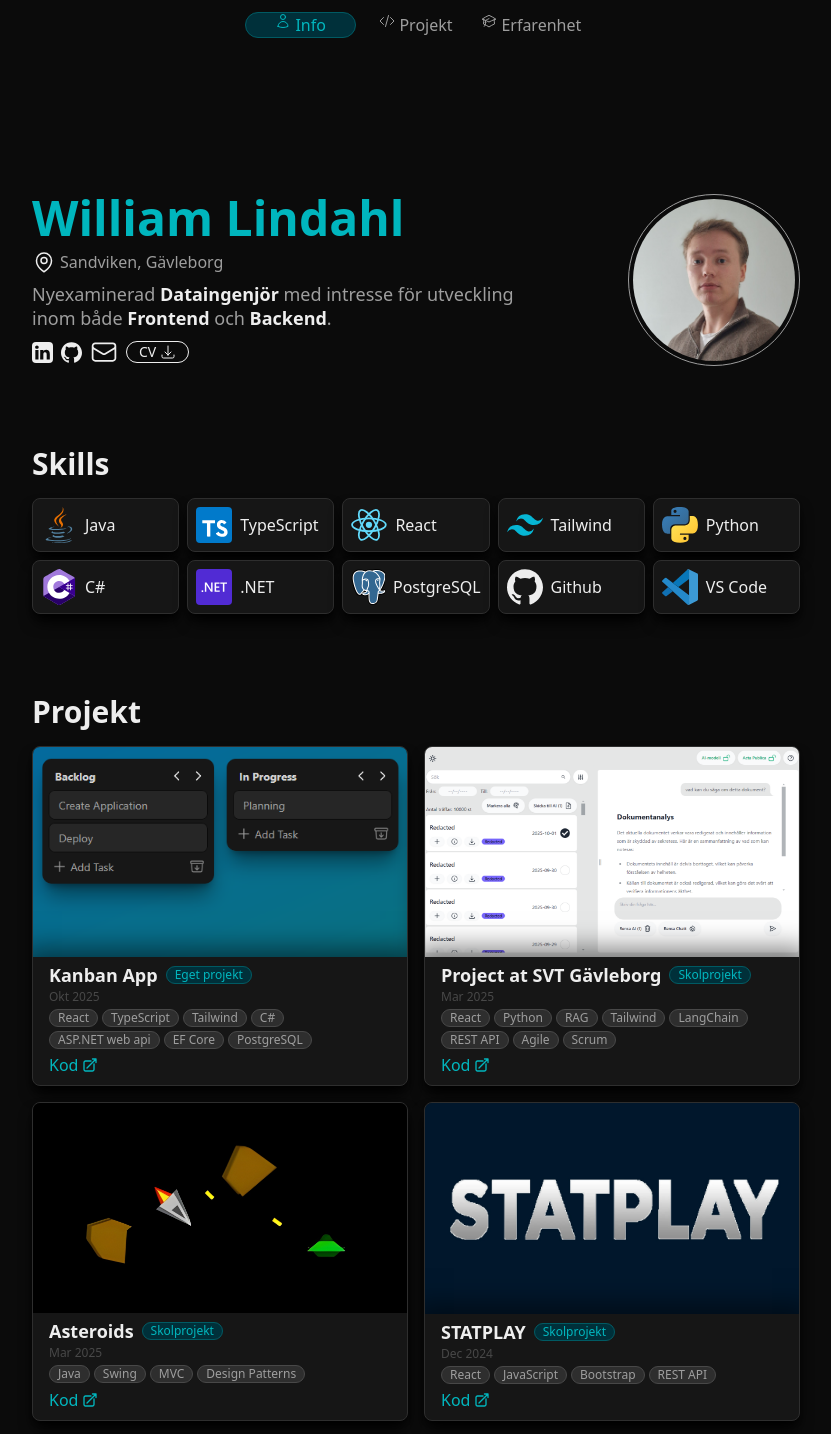
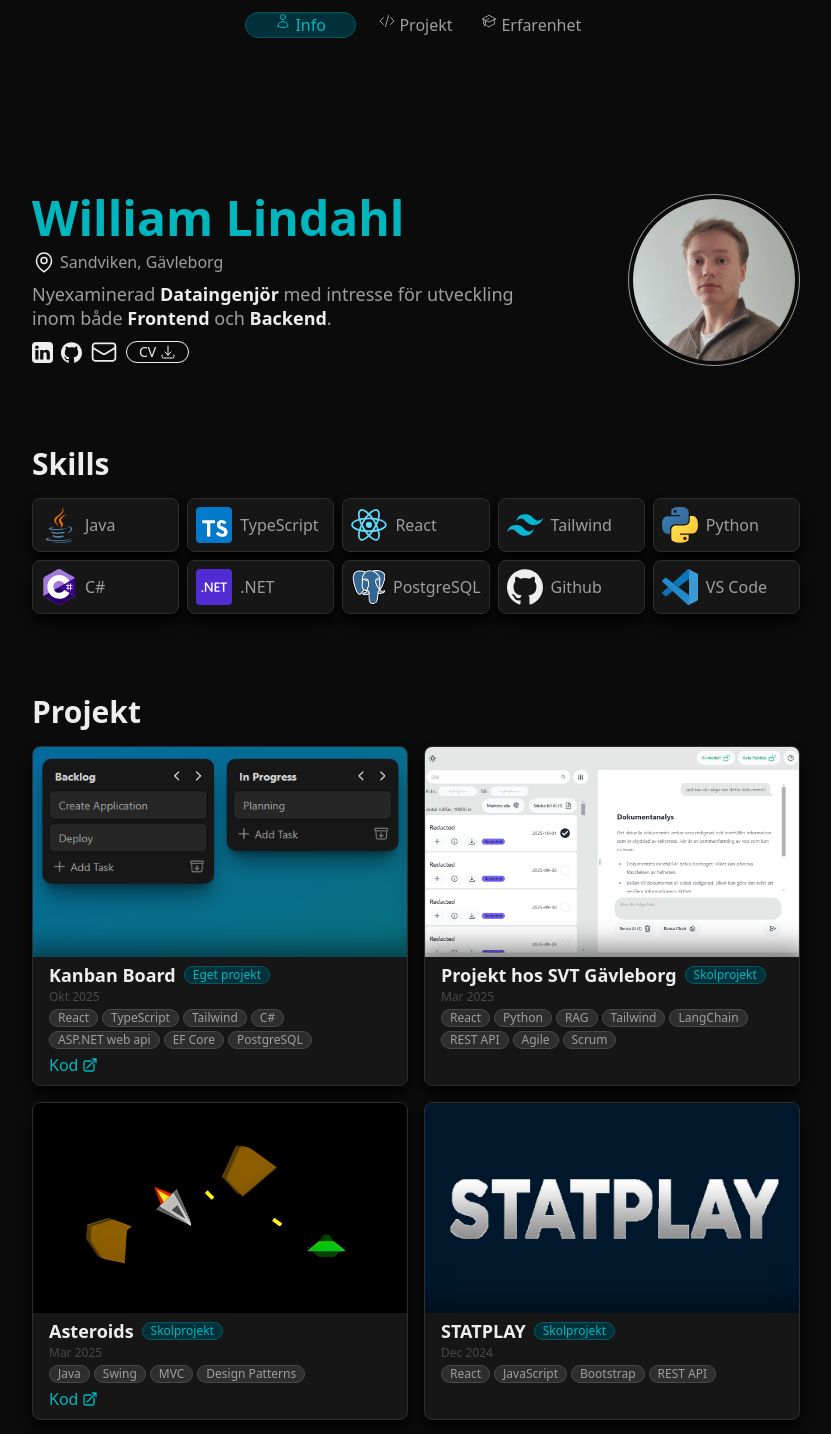
Before and after one commit to Williamlindahl03/portfolio, a React (Vite) app in the folder william-lindahl-portfolio/: page / in a window 1280 px wide. Shown: the top 1434 px of the page, without its empty margins (224-1055 px from the left). Built offline with nearby package versions, Linux system fonts and the light colour scheme.

Commit message:
added demo video for kanban

```diff
--- a/william-lindahl-portfolio/src/projects/ProjectDemoModal.tsx
+++ b/william-lindahl-portfolio/src/projects/ProjectDemoModal.tsx
@@ -27,10 +27,13 @@
 
                     <p className="text-muted max-w-[90%] leading-5">{description}</p>
                     <TagList listOfTags={listOfTags} />
-                    <video className="w-full" controls>
-                        <source src={video} type="video/mp4" />
-                        Your browser does not support the video tag.
-                    </video>
+                    <div className="overflow-hidden rounded-md border border-bgTertiary">
+                        <video className="w-full" controls>
+                            <source src={video} type="video/mp4" />
+                            Your browser does not support the video tag.
+                        </video>
+                    </div>
+
 
 
                 </div>
--- a/william-lindahl-portfolio/src/projects/ProjectList.tsx
+++ b/william-lindahl-portfolio/src/projects/ProjectList.tsx
@@ -2,6 +2,7 @@
 import AsteroidsImage from "../assets/Asteroids.jpg";
 import AsteroidDemo from "../assets/AsteroidsDemo.mp4";
 import KanbanImage from "../assets/KanbanApp.png";
+import KanbanVideo from "../assets/KanbanDemo.mp4";
 import SVTImage from "../assets/SVTApp.png";
 import SVTVideo from "/SVTAppDemo.mp4";
 import StatplayImage from "../assets/Statplay.jpg";
@@ -15,22 +16,23 @@
     <div className='w-full grid grid-cols-[repeat(auto-fit,minmax(250px,1fr))] gap-4 m-auto'>
       <ProjectCard
           image={KanbanImage}
-          name={"Kanban App"}
+          video={KanbanVideo}
+          name={"Kanban Board"}
           type="Eget projekt"
           time="Okt 2025"
-          description={"A project management application where you can create kanban boards"}
+          description={"En applikation för att skapa och hantera kanban boards, stark inspirad av trello"}
           listOfTags={["React", "TypeScript", "Tailwind", "C#", "ASP.NET web api", "EF Core", "PostgreSQL"]}
           linkToCode={"https://github.com/Williamlindahl03"}
           linkToDemo={""}/>
       <ProjectCard
           image={SVTImage}
           video={SVTVideo}
-          name={"Project at SVT Gävleborg"}
+          name={"Projekt hos SVT Gävleborg"}
           type="Skolprojekt"
           time="Mar 2025"
           description={"Application for asking questions about legal documents from Acta Publica using OpenAI and RAG"}
           listOfTags={["React", "Python", "RAG", "Tailwind",  "LangChain", "REST API", "Agile", "Scrum"]}
-          linkToCode={"https://github.com/Williamlindahl03"}
+          linkToCode={""}
           linkToDemo={""}/>
       <ProjectCard
           image={AsteroidsImage}
@@ -38,7 +40,7 @@
           name={"Asteroids"}
           type="Skolprojekt"
           time="Mar 2025"
-          description={"Asteroids game with focus on using relevant design patterns"}
+          description={"Asteroids spel utvecklat i Java med Swing och fokus på implementering av relevanta design patterns, samt MVC arkitektur."}
           listOfTags={["Java", "Swing", "MVC", "Design Patterns"]}
           linkToCode={"https://github.com/Williamlindahl03"}
           linkToDemo={""}/>
@@ -50,7 +52,7 @@
           time="Dec 2024"
           description={"Hemsida med Sportstatistik från everysports API"}
           listOfTags={["React", "JavaScript", "Bootstrap", "REST API"]}
-          linkToCode={"https://github.com/Williamlindahl03"}
+          linkToCode={""}
           linkToDemo={""}/>
       <ProjectCard
           image={WordleImage}
@@ -60,7 +62,7 @@
           time="Maj 2022"
           description={"En kopia av det populära spelet Wordle, fast även med svenska ord"}
           listOfTags={["HTML", "CSS", "JavaScript"]}
-          linkToCode={"https://github.com/Williamlindahl03"}
+          linkToCode={"https://github.com/WilliamLind03/wordle_game"}
           linkToDemo={"https://williamlind03.github.io/wordle_game/"}/>
 
     </div>
--- a/william-lindahl-portfolio/src/tech-stack/Skill.tsx
+++ b/william-lindahl-portfolio/src/tech-stack/Skill.tsx
@@ -8,9 +8,9 @@
 
   return (
     <div className="p-2 flex flex-row justify-start items-center gap-2 rounded-lg bg-bgSecondary overflow-hidden
-                    shadow-lg shadow-black/100 border border-bgTertiary hover:border-highlight hover:shadow-xl transition-all duration-200 cursor-pointer">
+                    shadow-lg shadow-black/100 border border-bgTertiary hover:border-highlight hover:bg-neutral-800 hover:shadow-xl transition-all duration-200 cursor-pointer">
       <div className="rounded overflow-hidden">{logo}</div>
-      <p className="text-strong">{name}</p>
+      <p className="text-muted">{name}</p>
     </div>
   )
 }
```
Also changed, not shown: 1 other file (tests, documents, lock files or other folders).
